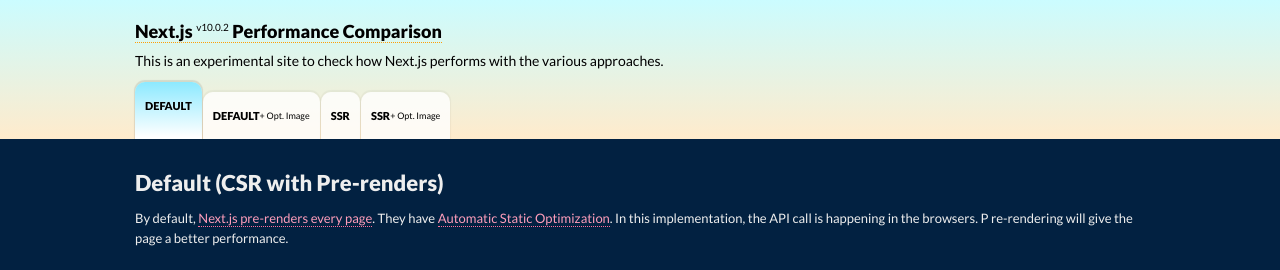
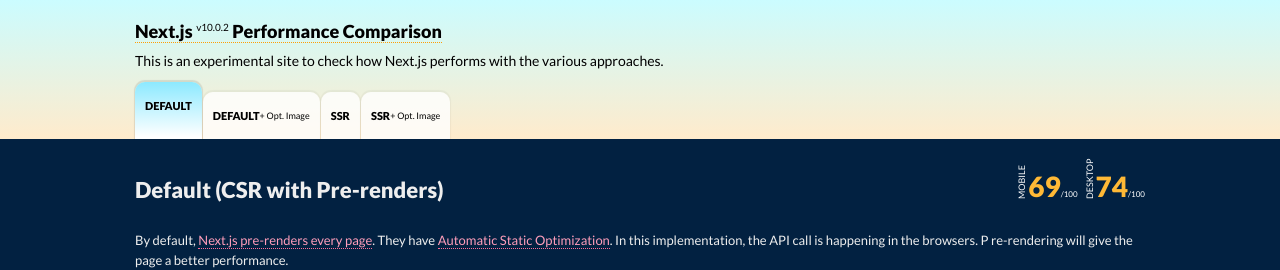
Before and after one commit to hazmi/perf-comparison, a Next.js app: page /default in a window 1280 px wide. Shown: the top 270 px of the page. Built offline with nearby package versions, Linux system fonts and the light colour scheme; no server answers.

Commit message:
add performance score in detail page

```diff
--- a/pages/default.js
+++ b/pages/default.js
@@ -36,7 +36,31 @@
           <link rel="icon" href="/favicon.ico" />
         </Head>
         <header className={styles.header}>
-          <h1>Default (CSR with Pre-renders)</h1>
+          <div className={styles.titleWrapper}>
+            <h1>Default (CSR with Pre-renders)</h1>
+            <div className={styles.perf}>
+              <p className="hide">Performance score:</p>
+              <ul>
+                <li className={styles.perf_need_improvement}>
+                  <a href="https://developers.google.com/speed/pagespeed/insights/?url=https%3A%2F%2Fnextjs-performance.hazmi.id%2Fdefault&tab=mobile">
+                    <span className={styles.perf_label}>Mobile</span>
+                    <span className={styles.perf_score}>69</span>
+                    <span className={styles.perf_total}>/100</span>
+                  </a>
+                </li>
+                <li className={styles.perf_need_improvement}>
+                  <a href="https://developers.google.com/speed/pagespeed/insights/?url=https%3A%2F%2Fnextjs-performance.hazmi.id%2Fdefault&tab=desktop">
+                    <span className={styles.perf_label}>Desktop</span>
+                    <span className={styles.perf_score}>74</span>
+                    <span className={styles.perf_total}>/100</span>
+                  </a>
+                </li>
+              </ul>
+            </div>
+          </div>
+          <div className={`${styles.curvedLineWrapper} curvedlineWrapper`}>
+            <hr />
+          </div>
           <p>
             By default,{" "}
             <a href="https://nextjs.org/docs/basic-features/pages">
--- a/styles/gif.module.css
+++ b/styles/gif.module.css
@@ -5,7 +5,7 @@
 }
 @media (min-width:500px) {
   .container {
-    width: auto;
+    width: 100%;
     max-width: 1040px;
   }
 }
@@ -71,3 +71,61 @@
   margin: 10px 0 2em;
   border: 0;
 }
+.titleWrapper {
+  display: flex;
+  justify-content: space-between;
+  align-items: flex-end;
+}
+.header hr {
+  --curved-lineHeight: 3;
+  --curved-lineWidth: 2;
+  --curved-lineColor: rgba(255,255,255,0.2);
+  --curved-lineSpread: 30;
+  height: 10px;
+  width: calc(100% + 90px);
+  margin: 5px 0 0;
+}
+.perf ul,
+.perf li {
+  margin: 0;
+  padding: 0;
+  list-style: none;
+}
+.perf ul {
+  display: flex;
+}
+.perf a {
+  display: flex;
+  position: relative;
+  align-items: baseline;
+  padding-left: 18px;
+  color: #fff;
+}
+.perf_label {
+  position: absolute;
+  bottom: 4px;
+  left: 17px;
+  display: inline-block;
+  font-size: 9px;
+  font-weight: 100;
+  text-transform: uppercase;
+  transform-origin: bottom left;
+  transform: rotate(270deg);
+  color: #fff;
+}
+.perf_score {
+  font-size: 28px;
+  font-weight: bold;
+}
+.perf_total {
+  font-size: 8px;
+}
+.perf_good .perf_score {
+  color: #29f343;
+}
+.perf_need_improvement .perf_score {
+  color: #ffb936;
+}
+.perf_bad .perf_score {
+  color: #FF3939;
+}
```
Also changed, not shown: pages/default-optimized.js (+25 -1 lines), pages/ssr-optimized.js (+25 -1 lines), pages/ssr.js (+28 -7 lines).
